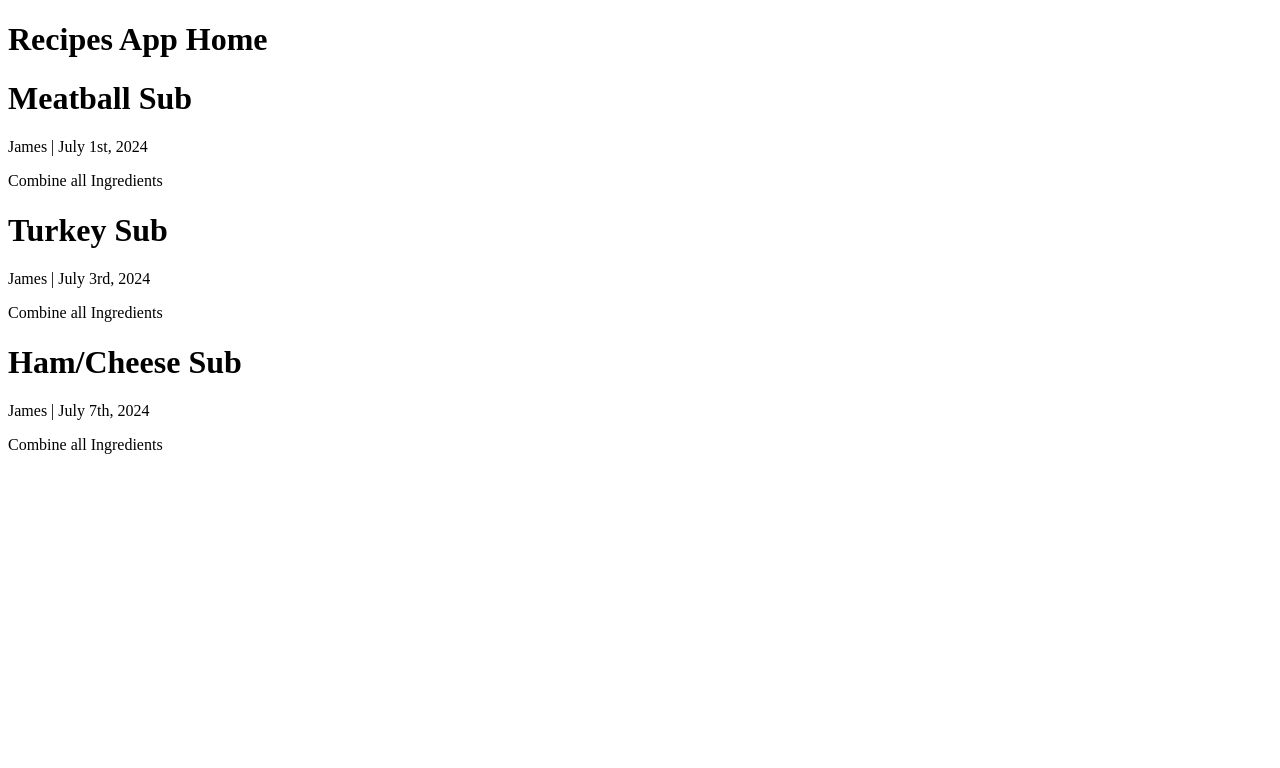
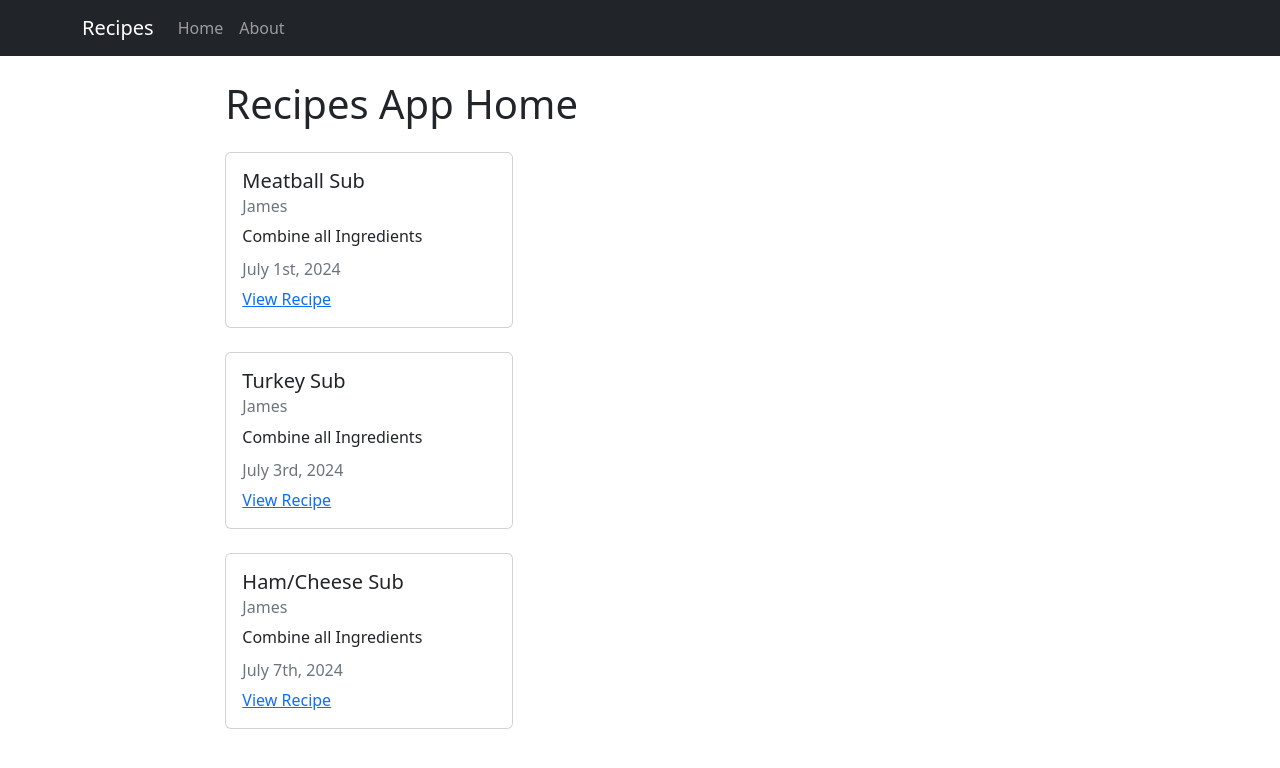
Before and after one commit to Jomma52637/full-stack-web-app, a Django app: page / in a window 1280 px wide. Shown: the top 768 px of the page. Run offline with Django 5.2, Linux system fonts and the light colour scheme.

Commit message:
Adding navigation

```diff
--- a/MyWebsite/recipes/templates/recipes/base.html
+++ b/MyWebsite/recipes/templates/recipes/base.html
@@ -8,8 +8,41 @@
     {% else %}
         <title>Recipes App</title>
     {% endif %}
+    <link href="https://cdn.jsdelivr.net/npm/bootstrap@5.2.3/dist/css/bootstrap.min.css" rel="stylesheet" integrity="sha384-rbsA2VBKQhggwzxH7pPCaAqO46MgnOM80zW1RWuH61DGLwZJEdK2Kadq2F9CUG65" crossorigin="anonymous">
 </head>
 <body>
-    {% block content%} {% endblock content%}
+    <nav class="navbar navbar-expand-lg navbar-dark bg-dark">
+        <div class="container">
+          <a class="navbar-brand" href="{% url 'recipes-home'%}">Recipes</a>
+          <button class="navbar-toggler" type="button" data-bs-toggle="collapse" data-bs-target="#navbarSupportedContent" aria-controls="navbarSupportedContent" aria-expanded="false" aria-label="Toggle navigation">
+            <span class="navbar-toggler-icon"></span>
+          </button>
+          <div class="collapse navbar-collapse" id="navbarSupportedContent">
+            <ul class="navbar-nav me-auto mb-2 mb-lg-0">
+              <li class="nav-item">
+                <a class="nav-link" aria-current="page" href="{% url 'recipes-home'%}">Home</a>
+              </li>
+              <li class="nav-item">
+                <a class="nav-link" href="{% url 'recipes-about'%}">About</a>
+              </li>
+            </ul>
+          </div>
+        </div>
+      </nav>
+      <div class='container mt-4 col-8'>
+        {% block content%} {% endblock content%}
+      </div>
+
+    <script
+    src="https://cdn.jsdelivr.net/npm/@popperjs/core@2.11.6/dist/umd/popper.min.js"
+    integrity="sha384-oBqDVmMz9ATKxIep9tiCxS/Z9fNfEXiDAYTujMAeBAsjFuCZSmKbSSUnQlmh/jp3"
+    crossorigin="anonymous">
+    </script>
+
+    <script
+    src="https://cdn.jsdelivr.net/npm/bootstrap@5.2.3/dist/js/bootstrap.min.js"
+    integrity="sha384-cuYeSxntonz0PPNlHhBs68uyIAVpIIOZZ5JqeqvYYIcEL727kskC66kF92t6Xl2V"
+    crossorigin="anonymous">
+    </script>
 </body>
 </html>
--- a/MyWebsite/recipes/templates/recipes/home.html
+++ b/MyWebsite/recipes/templates/recipes/home.html
@@ -3,8 +3,14 @@
     {% block content %}
     <h1>Recipes App Home</h1>
     {% for recipe in recipes %}
-    <h1>{{ recipe.title }}</h1>
-    <p>{{ recipe.author }} | {{ recipe.date_posted }}</p>
-    <p>{{recipe.Directions}}
+    <div class="card my-4" style="width: 18rem;">
+        <div class="card-body">
+            <h5 class="card-title">{{recipe.title}}</h5>
+            <h6 class="card-subtitle mb-2 text-muted">{{recipe.author}}</h6>
+            <p class="card-text">{{recipe.Directions}}</p>
+            <h6 class="card-subtitle mb-2 text-muted">{{recipe.date_posted}}</h6>
+            <a href="#" class="card-link">View Recipe</a>
+        </div>
+    </div>
     {% endfor %}
     {% endblock content%}
```
